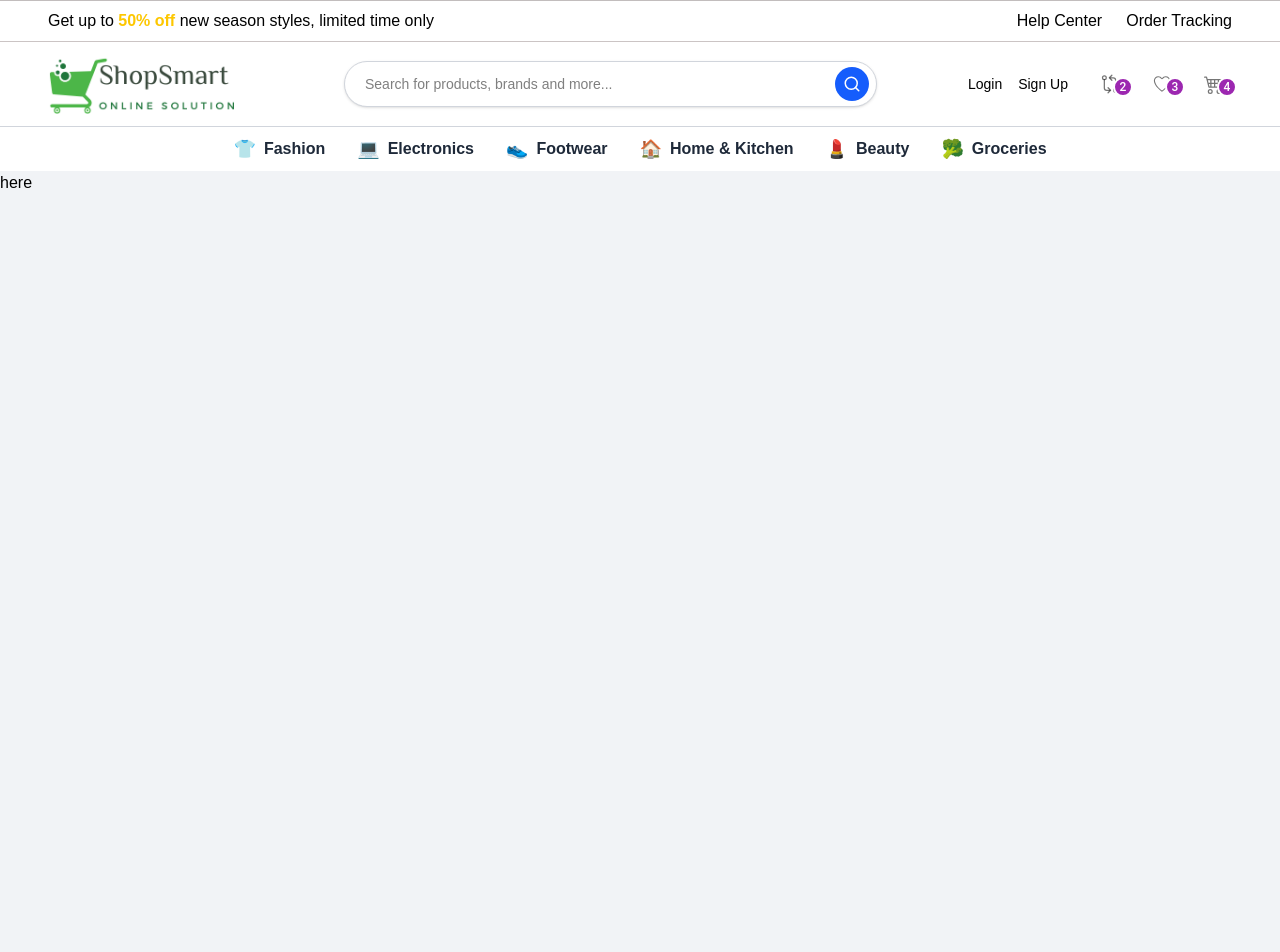
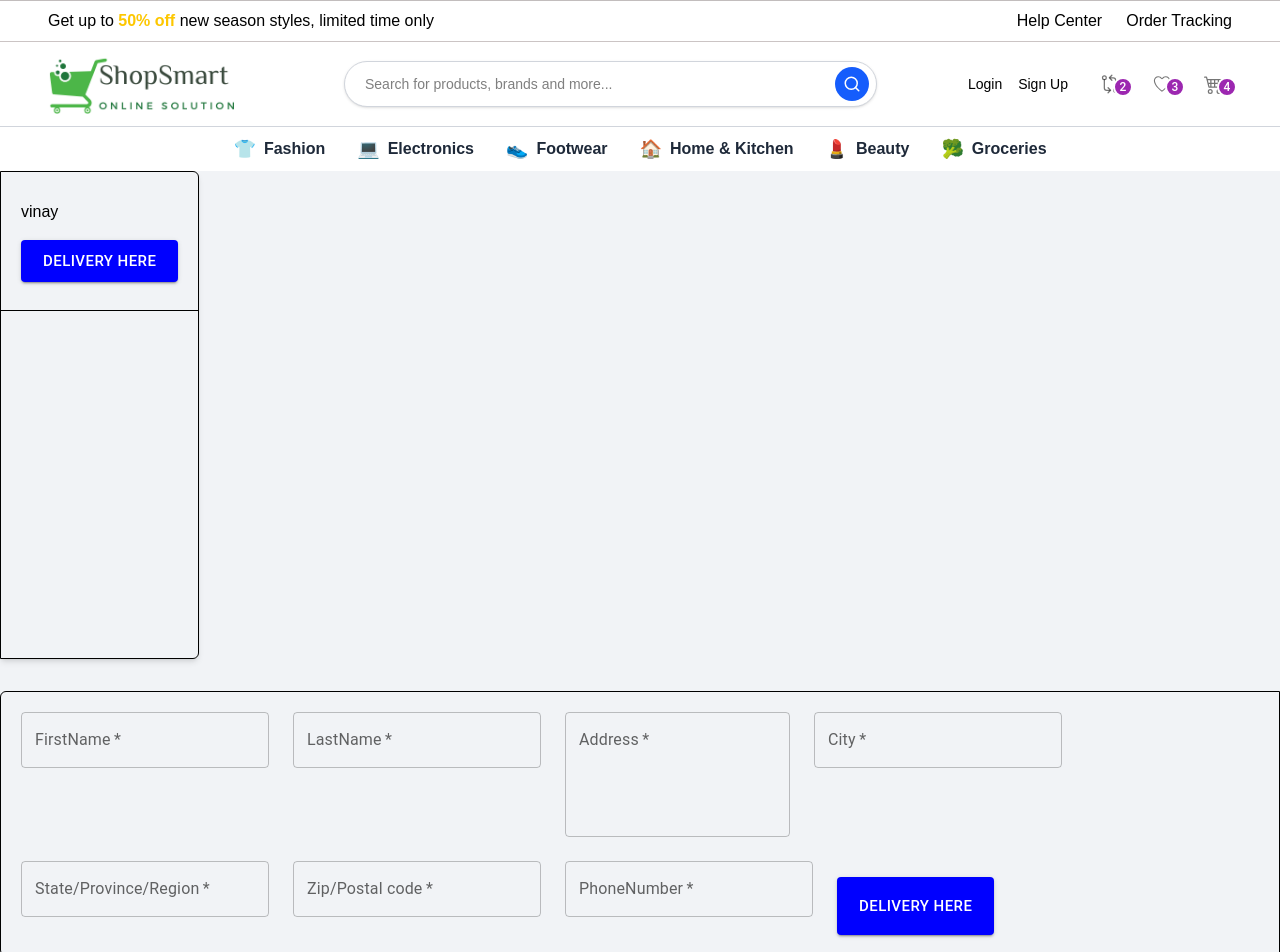
Before and after one commit to Vinay-kumar-123/Shop-Smart-mall, a Next.js app in the folder client/: page /customer/DeliveryAdress in a window 1280 px wide. Shown: the top 952 px of the page. Before the commit the page ends 800 px from the top, so only its background shows below. Built offline with nearby package versions, Linux system fonts and the light colour scheme.

Commit message:
delivery adress

```diff
--- /dev/null
+++ b/client/app/customer/AddressCart/page.js
@@ -0,0 +1,7 @@
+export default function AddressCart(){
+    return(
+        <>
+            <h1>vinay</h1>
+        </>
+    )
+}
--- a/client/app/customer/DeliveryAdress/page.js
+++ b/client/app/customer/DeliveryAdress/page.js
@@ -1,7 +1,127 @@
-export default function DeliveryAdress(){
-    return(
-        <>
-            <h1>here</h1>
-        </>
-    )
+"use client";
+
+import { Box, Button, Grid, TextField } from "@mui/material";
+import AddressCart from "../AddressCart/page";
+
+export default function DeliveryAdress() {
+    const formHandle = (e) => {
+        e.preventDefault();
+        const data = new FormData(e.currentTarget);
+        const formDta = Object.fromEntries(data.entries());
+        console.log(formDta);
+    }
+  return (
+    <>
+      <div>
+        <Grid container spacing={4}>
+          <Grid
+            xs={12}
+            lg={5}
+            className="border rounded-e-md shadow-md h-[30.5rem] overflow-y-scroll "
+          >
+            <div className="p-5 py-7 border-b cursor-pointer">
+              <AddressCart />
+              <Button
+                sx={{ mt: 2, bgcolor: "blue" }}
+                size="large"
+                variant="contained"
+              >
+                Delivery Here
+              </Button>
+            </div>
+          </Grid>
+          <Grid item xs={12} lg={7}>
+            <Box className="border rounded-s-md shadow-md p-5">
+              <form onSubmit={formHandle}>
+                <Grid container spacing={3}>
+                  <Grid item xs={12} sm={6}>
+                    <TextField
+                      required
+                      id="firstName"
+                      name="FirstName"
+                      label="FirstName"
+                      fullWidth
+                      autoComplete="given-name"
+                    />
+                  </Grid>
+                  <Grid item xs={12} sm={6}>
+                    <TextField
+                      required
+                      id="firstName"
+                      name="lastName"
+                      label="LastName"
+                      fullWidth
+                      autoComplete="given-name"
+                    />
+                  </Grid>
+                  <Grid item xs={12}>
+                    <TextField
+                      required
+                      id="adress"
+                      name="adress"
+                      label="Address"
+                      fullWidth
+                      autoComplete="given-name"
+                      multiline
+                      rows={4}
+                    />
+                  </Grid>
+                  <Grid item xs={12} sm={6}>
+                    <TextField
+                      required
+                      id="city"
+                      name="city"
+                      label="City"
+                      fullWidth
+                      autoComplete="given-name"
+                    />
+                  </Grid>
+                  <Grid item xs={12} sm={6}>
+                    <TextField
+                      required
+                      id="state"
+                      name="state"
+                      label="State/Province/Region"
+                      fullWidth
+                      autoComplete="given-name"
+                    />
+                  </Grid>
+                  <Grid item xs={12} sm={6}>
+                    <TextField
+                      required
+                      id="zip"
+                      name="zip"
+                      label="Zip/Postal code"
+                      fullWidth
+                      autoComplete="shipping postal-code"
+                    />
+                  </Grid>
+                  <Grid item xs={12} sm={6}>
+                    <TextField
+                      required
+                      id="PhoneNumber"
+                      name="PhoneNumber"
+                      label="PhoneNumber"
+                      fullWidth
+                      autoComplete="shipping postal-code"
+                    />
+                  </Grid>
+                  <Grid item xs={12} sm={6}>
+                    <Button
+                      sx={{ py: 2, mt: 2, bgcolor: "blue" }}
+                      size="large"
+                      variant="contained"
+                      type="submit"
+                    >
+                      Delivery Here
+                    </Button>
+                  </Grid>
+                </Grid>
+              </form>
+            </Box>
+          </Grid>
+        </Grid>
+      </div>
+    </>
+  );
 }
--- a/client/app/customer/checkout/page.js
+++ b/client/app/customer/checkout/page.js
@@ -19,7 +19,7 @@ export default function CheckOut() {
   const searchUrls = parseInt(searchParams.get(("step")) || 1);
   const [activeStep, setActiveStep] = React.useState(searchUrls);
   const handleBack = () => {
-    const backStep = activeStep -1;
+    const backStep = activeStep - 1;
     setActiveStep(backStep);
     router.push(`?step=${backStep}`)
   };
@@ -56,13 +56,13 @@ export default function CheckOut() {
               >
                 Back
               </Button>
-              <Box sx={{ flex: "1 1 auto" }} />
+
             </Box>
           </React.Fragment>
         )}
       </Box>
       <div>
-        {activeStep === 2?<DeliveryAdress/>:<OrderSummary/>}
+        {activeStep === 1?<DeliveryAdress/>:<OrderSummary/>}
       </div>
     </div>
   );
```
